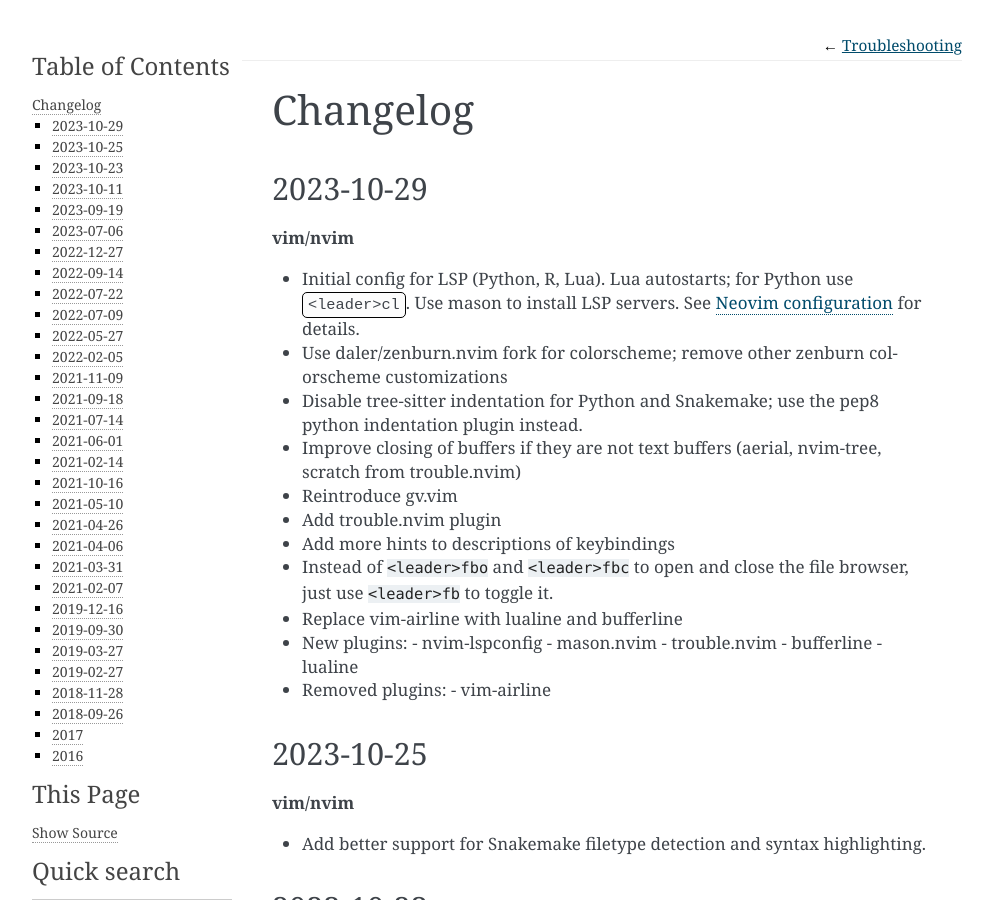
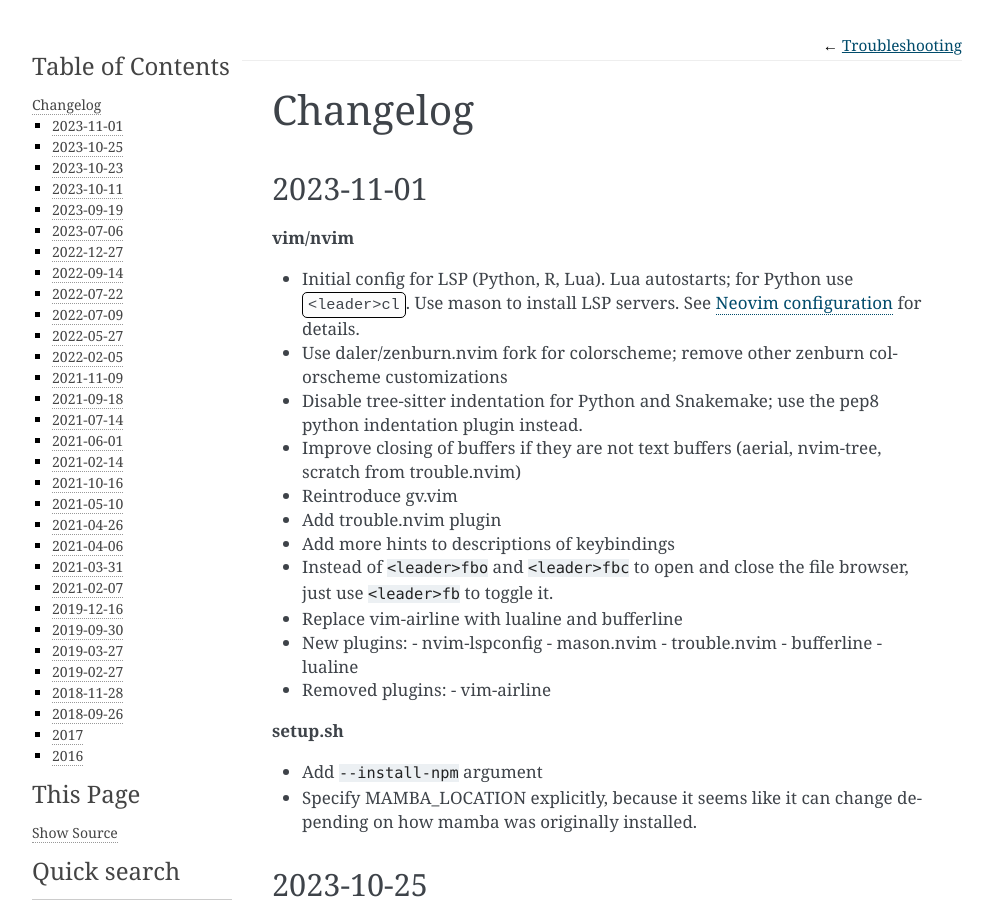
Before and after one commit to daler/dotfiles, a Sphinx documentation site: the page built from docs/changelog.rst, in a window 1280 px wide and 900 px high. Shown: the whole window, without its empty margins (148-1141 px from the left). Built offline with Sphinx 7.4.7, drawn with Linux system fonts in a browser that asks for light colours.

Commit message:
update changelog

```diff
--- a/docs/changelog.rst
+++ b/docs/changelog.rst
@@ -1,7 +1,7 @@
 Changelog
 =========
 
-2023-10-29
+2023-11-01
 ----------
 
 **vim/nvim**
@@ -28,6 +28,11 @@ Changelog
 - Removed plugins:
   - vim-airline
 
+**setup.sh**
+
+- Add ``--install-npm`` argument
+- Specify MAMBA_LOCATION explicitly, because it seems like it can change
+  depending on how mamba was originally installed.
 
 2023-10-25
 ----------
```
